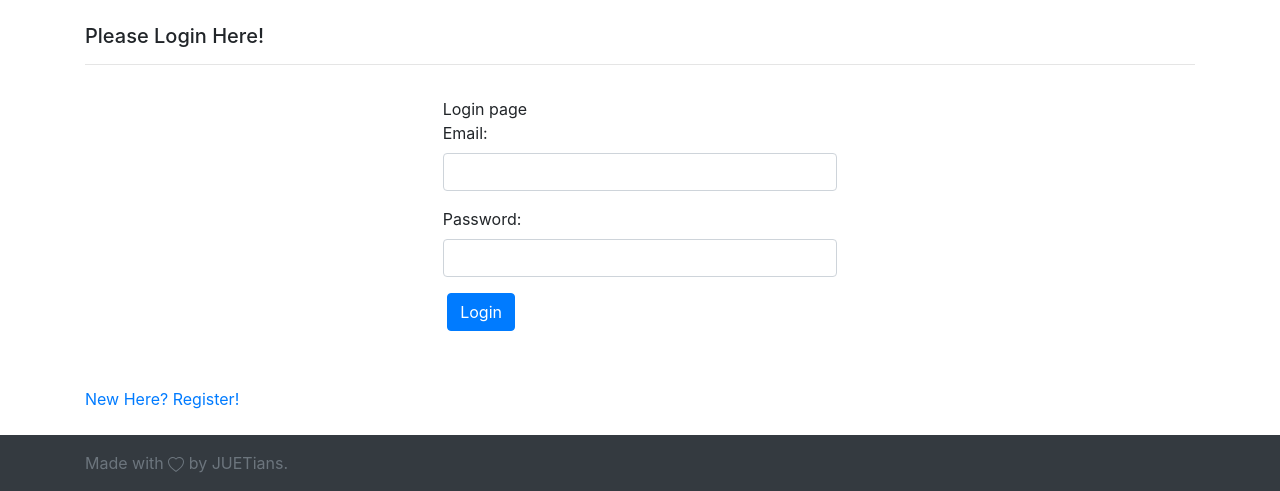
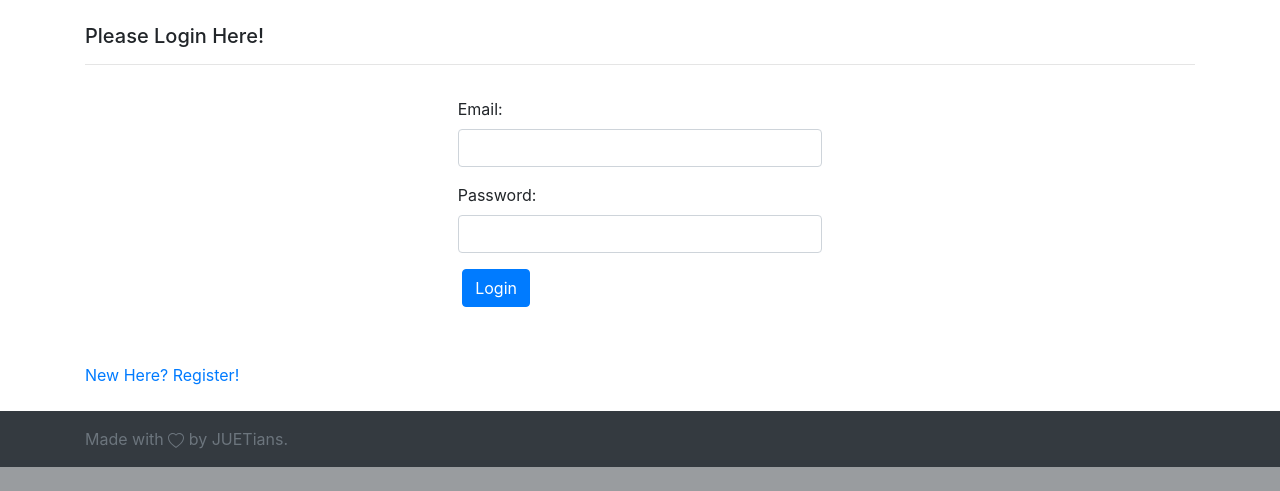
Before and after one commit to akshaypx/juet-online-notice-board-system, a PHP site: page /login.php in a window 1280 px wide. Shown: the part 1016-1507 px from the top of the page. After the commit the page ends 1483 px from the top, so only its background shows below. Run offline with PHP 8.4, Linux system fonts and the light colour scheme.

Commit message:
updated styling

```diff
--- a/login.php
+++ b/login.php
@@ -147,8 +147,7 @@ if(isset($_POST['op'])){
     }
     ?>
 
-    <div class="panel panel-default">
-    <div class="panel-heading">Login page</div>
+    <div class="panel panel-default container">
     <div class="panel-body">
 
 
@@ -178,7 +177,7 @@ if(isset($_POST['op'])){
 </div>
 
 <div class="container mt-4 mb-4">
-    <a href="register.php">New Here? Register!</a>
+    <a href="registration.php">New Here? Register!</a>
 </div>
 
 <footer class="footer mt-auto py-3">
```
